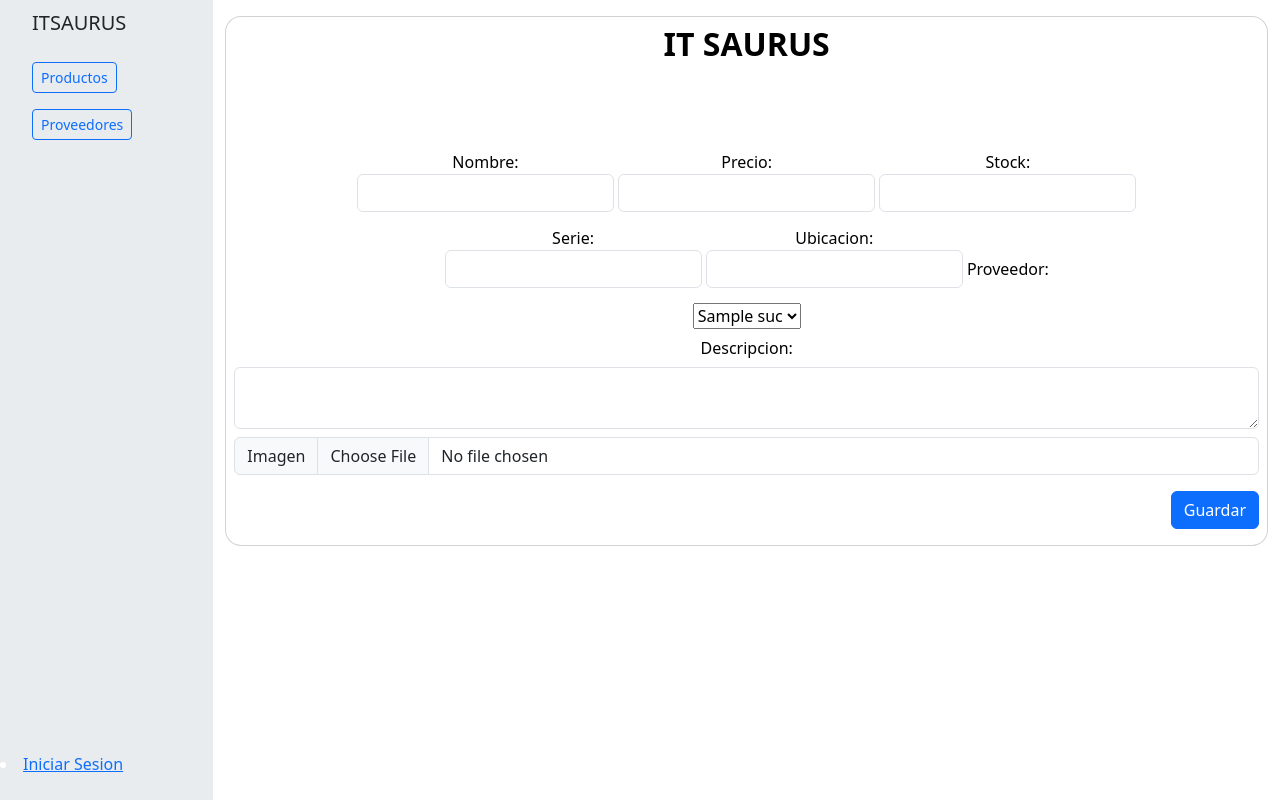
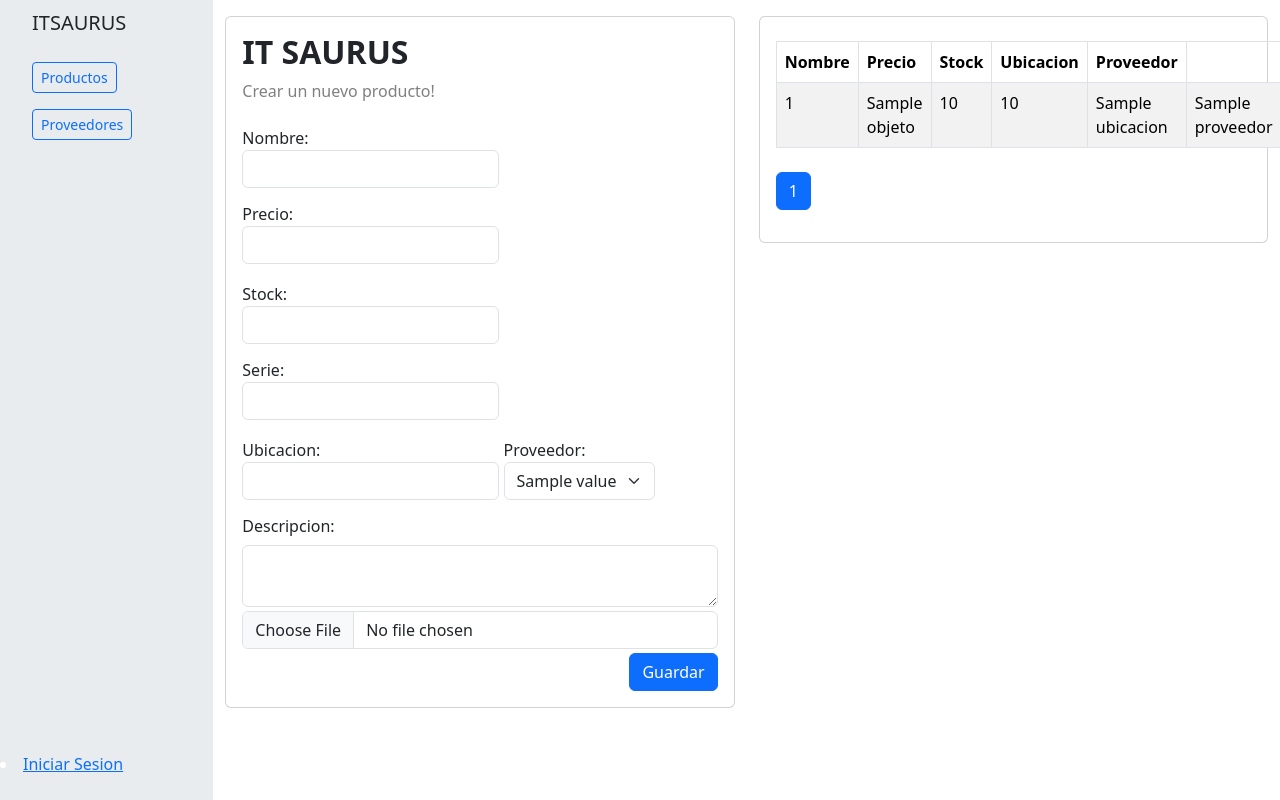
Before and after one commit to juniorfran/it, a Django app: template templates/product/product_create.html in a window 1280 px wide. Run offline with Django 3.2, Linux system fonts and the light colour scheme; the template is opened without the code that fills it: most values are stand-ins (such as "Sample title", 1, 10 or a date in 2020); one stand-in notice (Sample message) is shown; some libraries are stand-ins or nearby versions.

Commit message:
ULTIMAS MODIFICACIONES DE SISTEMA

```diff
--- a/it_product/models.py
+++ b/it_product/models.py
@@ -11,7 +11,7 @@ class Productos(models.Model):
     descripcion = models.CharField(max_length=100)
     ubicacion = models.CharField(max_length=50)
     imagen = models.ImageField(upload_to='static/upload')
-    suc_empresa = models.ForeignKey(Suc_Empresa, on_delete=models.CASCADE, default='1')
+    suc_empresa = models.ForeignKey(Suc_Empresa, on_delete=models.CASCADE)
     #sucursal = models.ForeignKey("it_sucursal.Sucursales", on_delete=models.CASCADE)
 
 
--- a/it_product/urls.py
+++ b/it_product/urls.py
@@ -1,10 +1,12 @@
 from django.urls import path
 from . import views
+
 
 urlpatterns = [
     path('product_list', views.product_list, name='product_list'),
     path('product_create', views.product_create, name='product_create'),
     path('product_create', views.product_view, name='product_view'),
+    # path('product_create', views.tabla_lista_produtos, name='paginacion_tabla'),
     path('product_edit/<int:pk>/edit/', views.product_edit, name='product_edit'),
     path('product_delete/<int:pk>/delete/', views.product_delete, name='product_delete'),
 
--- a/templates/base.html
+++ b/templates/base.html
@@ -1,5 +1,7 @@
 {% comment %} {% load bootstrap_icons %} {% endcomment %}
+{% comment %} {% load static %} {% endcomment %}
 <!doctype html>
+{% load static %}
 <html lang="en">
 
 <head>
--- a/templates/product/product_create.html
+++ b/templates/product/product_create.html
@@ -1,47 +1,175 @@
+
 {% extends 'base.html' %}
+{% load static %}
+
+{% static 'paginations.js' %}
+
+{% block css %}
+    {{ block.super }}
+    <link href="https://fonts.googleapis.com/icon?family=Material+Icons" rel="stylesheet">
+    <link rel="stylesheet" href="https://cdnjs.cloudflare.com/ajax/libs/materialize/1.0.0/css/materialize.min.css">
+    <link rel="stylesheet" href="https://cdn.datatables.net/1.10.25/css/dataTables.material.min.css">
+
+    <link rel="stylesheet" href="https://cdnjs.cloudflare.com/ajax/libs/twitter-bootstrap/4.1.3/css/bootstrap.css">
+    <link rel="stylesheet" href="https://cdn.datatables.net/1.10.19/css/dataTables.bootstrap4.min.css">
+    <script src="https://code.jquery.com/jquery-3.3.1.js"></script>
+    <script src="https://cdn.datatables.net/1.10.19/js/jquery.dataTables.min.js"></script>
+    <script src="https://cdn.datatables.net/1.10.19/js/dataTables.bootstrap4.min.js"></script>
+
+{% endblock %}
 
 {% block content %}
 
-<div class="card text-black" style="border-radius: 1rem;">
-    <div class="card-body p-2 text-center">
-      <div class="pb-2">
-
-        <h2 class="fw-bold mb-2 text-uppercase">IT SAURUS</h2>
-        <p class="text-white-50 mb-5">Crear un nuevo producto!</p>
+<div class="row">
+  <div class="col-sm-6">
+    <div class="card">
+      <div class="card-body">
+        <h2 class="fw-bold text-uppercase">IT SAURUS</h2>
+        <p class="text-black-50 mb-3">Crear un nuevo producto!</p>
         <form method="POST">
             {% csrf_token %}
-            <div class="mb-2">
+            <div class="mb-1">
               <label for="nombre" class="col-form-label">Nombre:<input type="text" class="form-control" name="nombre" id="nombre"></label>
               <label for="precio" class="col-form-label">Precio:<input type="text" class="form-control" name="precio" id="precio"></label>
+            </div>
+            <div class="mb-1">
               <label for="stock" class="col-form-label">Stock:<input type="text" class="form-control" name="stock" id="stock"></label>
               <label for="serie" class="col-form-label">Serie: <input type="text" class="form-control" name="serie" id="serie"></label>
+            </div>
+            <div class="mb-1">
               <label for="ubicacion" class="col-form-label">Ubicacion:<input type="text" class="form-control" name="ubicacion" id="ubicacion"></label>
-              <label for="ciudad">Proveedor:</label>
+              <label for="ciudad">Proveedor:{% csrf_token %}
+                <select class="form-select" name="suc_empresa" id="suc_empresa">
+                  {% for value in dic.suc_empresas %}
+                      <option value="{{ value.id }}">{{ value.nombre }}</option>
+                  {% endfor %}
+              </select></label>
+
+              <div class="mb-1">
+                <label for="descripcion" class="col-form-label">Descripcion:</label>
+                <textarea class="form-control" name="descripcion" id="descripcion"></textarea>
+              </div>
+              <div class="mb-1">
+                <input name="imagen" id="imagen" type="file" class="form-control">
+              </div>
             </div>
 
-              {% csrf_token %}
-              <select name="suc_empresas">
-                {% for suc in suc_empresas %}
-                    <option value="{{ suc.pk }}">{{ suc.nombre }}</option>
-                {% endfor %}
-            </select>
 
-            <div class="mb-2">
-              <label for="descripcion" class="col-form-label">Descripcion:</label><textarea class="form-control" name="descripcion" id="descripcion"></textarea>
+        {% if messages %}
+          {% for message in messages %}
+
+          <div class="position-fixed bottom-0 end-0 p-3" style="z-index: 11">
+            <div id="liveToast" class="toast" role="alert" aria-live="assertive" aria-atomic="true">
+              <div class="toast-header">
+                <img src="..." class="rounded me-2" alt="...">
+                <strong class="me-auto">Bootstrap</strong>
+                <small>Hace 11 minutos</small>
+                <button type="button" class="btn-close" data-bs-dismiss="toast" aria-label="Close"></button>
+              </div>
+              <div class="toast-body">
+                <div class="alert {{ message.tags }} alert-dismissible fade show" role="alert">
+                  {{ message }}
+                </div>
+              </div>
             </div>
-            <div class="input-group mb-3">
-              <label class="input-group-text" for="inputGroupFile01">Imagen</label>
-              <input name="imagen" id="imagen" type="file" class="form-control">
-            </div>
+          </div>
+
+          {% endfor %}
+        {% endif %}
+
             <div class="modal-footer">
-                <button type="submit" class="btn btn-primary">Guardar</button>
+                <button type="submit" class="btn btn-primary" id="liveToastBtn">Guardar</button>
             </div>
         </form>
+      </div>
+    </div>
+  </div>
 
 
+  <div class="col-sm-6">
+    <div class="card">
+      <div class="card-body">
+        <form method="POST" class="py-2 h-50 ">
+          {% csrf_token %}
 
+          <table id="miTabla" class="table table-striped table-bordered" style="width:100%">
+              <thead>
+                  <tr>
+                      <th>Nombre</th>
+                      <th>Precio</th>
+                      <th>Stock</th>
+                      <th>Ubicacion</th>
+                      <th>Proveedor</th>
+                  </tr>
+              </thead>
+              <tbody>
+                  {% for objeto in datos %}
+                    <tr>
+                      <td>{{ objeto.id }}</td>
+                      <td>{{ objeto.nombre }}</td>
+                      <td>{{ objeto.precio }}</td>
+                      <td>{{ objeto.stock }}</td>
+                      <td>{{ objeto.ubicacion }}</td>
+                      <td>{{ objeto.proveedor }}</td>
+                    </tr>
+                  {% endfor %}
+              </tbody>
+
+          </table>
+        </form>
+
+        <nav aria-label="Page navigation">
+          <ul class="pagination">
+            {% if datos.has_previous %}
+              <liclass="page-item">
+                <a class="page-link" href="#" data-page="{{ datos.previous_page_number }}">Anterior</a>
+              </li>
+            {% endif %}
+            {% for num_pagina in datos.paginator.page_range %}
+              {% if datos.number == num_pagina %}
+                <li class="page-item active">
+                  <a class="page-link" href="#">{{ num_pagina }}</a>
+                </li>
+              {% elif num_pagina > datos.number|add:'-3' and num_pagina < datos.number|add:'3' %}
+                <li class="page-item">
+                  <a class="page-link" href="#" data-page="{{ num_pagina }}">{{ num_pagina }}</a>
+                </li>
+              {% endif %}
+            {% endfor %}
+            {% if datos.has_next %}
+              <li class="page-item">
+                <a class="page-link" href="#" data-page="{{ datos.next_page_number }}">Siguiente</a>
+              </li>
+            {% endif %}
+          </ul>
+        </nav>
+
+      </div>
     </div>
   </div>
 </div>
 
+
+
+{% comment %} <table id="miTabla">
+  <thead>
+    <tr>
+      <th>ID</th>
+      <th>Nombre</th>
+      <th>Descripción</th>
+    </tr>
+  </thead>
+  <tbody>
+    {% for objeto in datos %}
+      <tr>
+        <td>{{ objeto.id }}</td>
+        <td>{{ objeto.nombre }}</td>
+        <td>{{ objeto.descripcion }}</td>
+      </tr>
+    {% endfor %}
+  </tbody>
+</table> {% endcomment %}
+
+
+
 {% endblock %}
```
Also changed, not shown: it/settings.py (+7 -1 lines), it_product/views.py (+144 -21 lines), static/scripts/paginations.js (added, +24 -0 lines), templates/product/product_list.html (+26 -2 lines), it_product/migrations/0004_alter_productos_suc_empresa.py (added).
